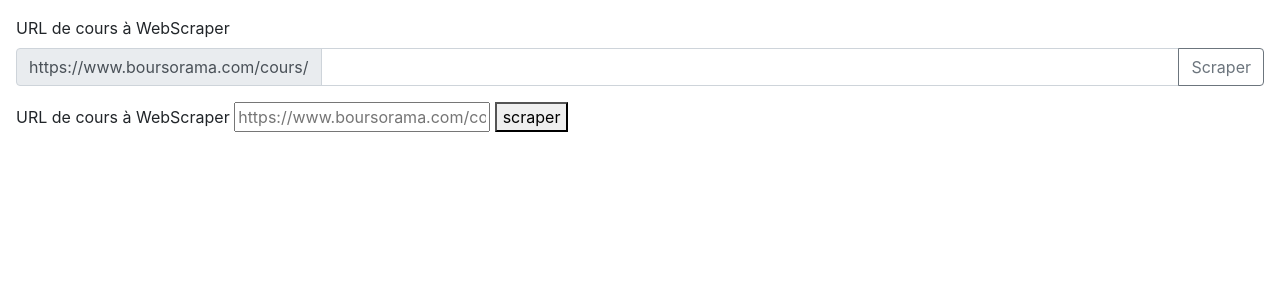
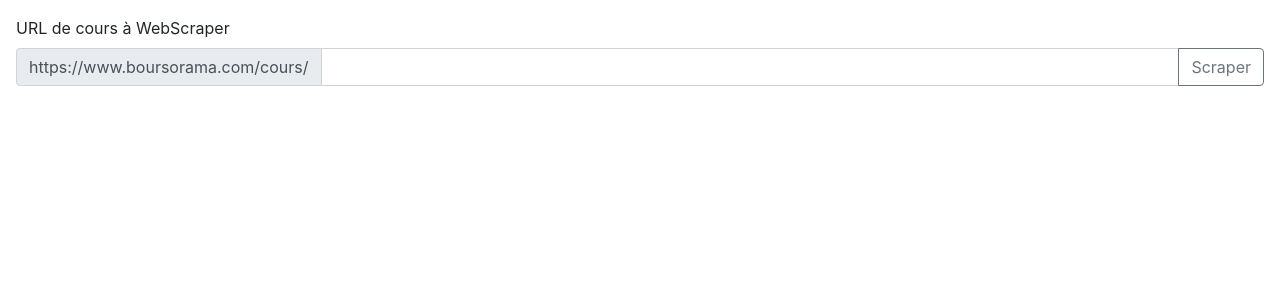
Before and after one commit to lege0053/projet-web-scraping, a PHP site: page /front/home in a window 1280 px wide. Shown: the part 56-356 px from the top of the page. Run offline with PHP 8.4, Linux system fonts and the light colour scheme.

Commit message:
feat: style de l'input

```diff
--- a/front/home.php
+++ b/front/home.php
@@ -17,16 +17,11 @@ $webpage->appendContent(<<<HTML
                 <div class="input-group-prepend">
                     <span class="input-group-text" id="basic-addon3">https://www.boursorama.com/cours/</span>
                 </div>
-                <input type="text" class="form-control" id="url-type-styled-input" aria-describedby="basic-addon3">
+                <input type="text" name="code" class="form-control" id="url-type-styled-input" aria-describedby="basic-addon3">
                 <div class="input-group-append">
-                    <button class="btn btn-outline-secondary" type="button" id="button-addon2">Scraper</button>
+                    <button class="btn btn-outline-secondary" type="submit" id="button-addon2">Scraper</button>
                 </div>
             </div>
-
-            <label for="url-type-styled-input">URL de cours à WebScraper </label>
-            <input type="url" name="url" id="url-type-styled-input" placeholder="https://www.boursorama.com/cours/...">
-
-            <button type="submit">scraper</button>
         </form>
     </div>
 HTML);
```
Also changed, not shown: api/scrapingAction.php (+2 -6 lines).
